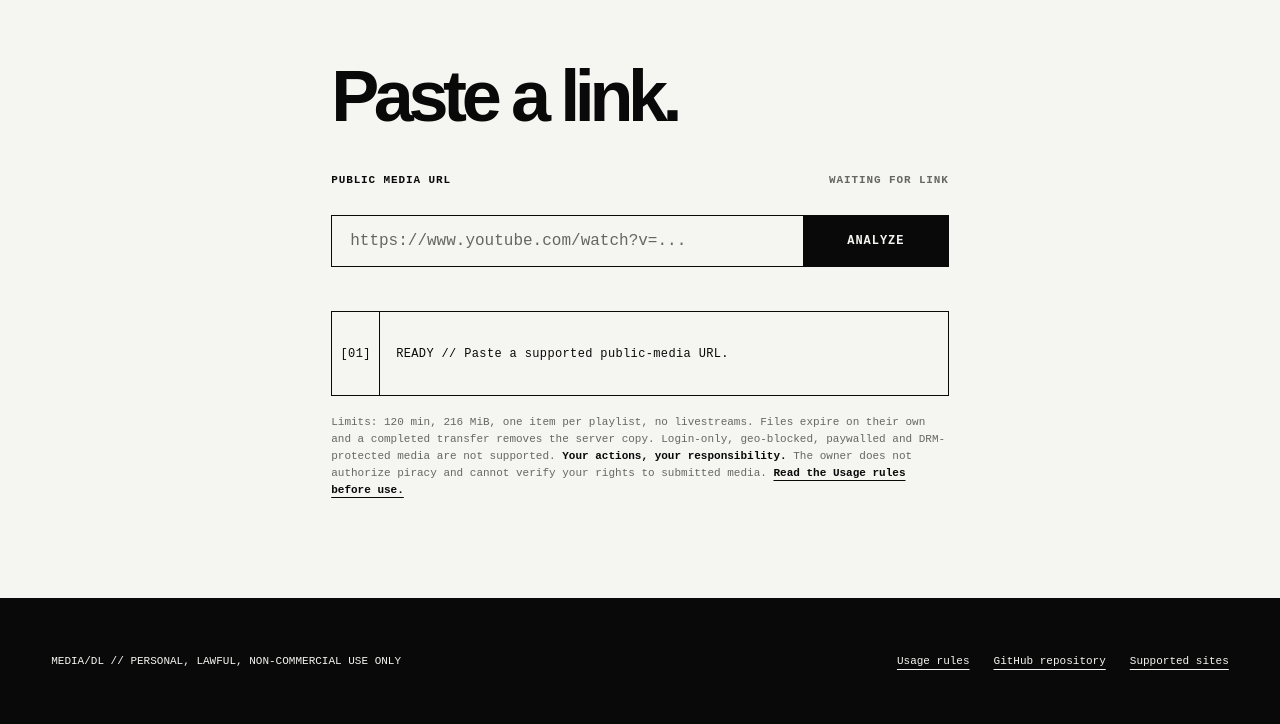
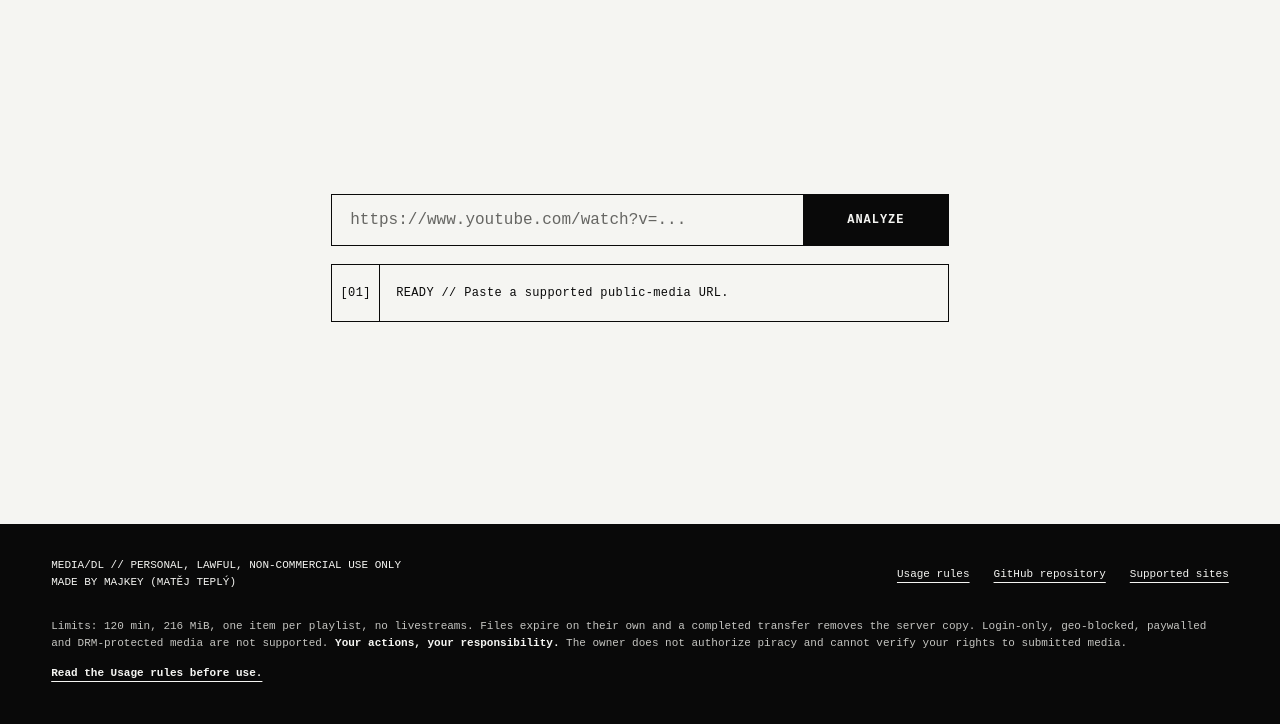
Before and after one commit to Majkey25/youtube_downloader, a Flask app: page / in a window 1280 px wide. Shown: the part 76-800 px from the top of the page. Run offline with Flask 3, Linux system fonts and the light colour scheme.

Commit message:
feat(ui): bare paste box on the main screen, light theme by default (#5)
The main screen is now the URL field and its status line, vertically centred,
and nothing else. The heading, the field label row and the usage notice are
gone from the workspace; the notice moved into the footer, where it keeps its
id so the input's aria-describedby still resolves. The label and the pending
source output stay in the DOM as visually-hidden elements so the field keeps an
accessible name and app.js keeps its bindings.

Light is now the default theme instead of following prefers-color-scheme. Dark
only applies when the visitor picks it, and that choice still persists.

Footer also credits Majkey (Matěj Teplý).

Co-authored-by: Claude Opus 5 (1M context) <noreply@anthropic.com>

```diff
--- a/static/app.js
+++ b/static/app.js
@@ -22,7 +22,6 @@ const downloadAnchor = document.getElementById('downloadAnchor');
 const themeToggle = document.getElementById('themeToggle');
 const themeLabel = document.getElementById('themeLabel');
 const themeColor = document.querySelector('meta[name="theme-color"]');
-const darkPreference = matchMedia('(prefers-color-scheme: dark)');
 const reducedMotion = matchMedia('(prefers-reduced-motion: reduce)');
 
 let savedTheme = null;
@@ -48,10 +47,8 @@ const applyTheme = (theme, persist = false) => {
     }
 };
 
-const initialTheme = savedTheme === 'light' || savedTheme === 'dark'
-    ? savedTheme
-    : darkPreference.matches ? 'dark' : 'light';
-applyTheme(initialTheme);
+// Light is the default; dark is opt-in and only sticks once chosen here.
+applyTheme(savedTheme === 'dark' ? 'dark' : 'light');
 
 const configuredApiBase = typeof APP_CONFIG === 'object' ? APP_CONFIG.apiBaseUrl : '';
 const normalizedBase = typeof configuredApiBase === 'string'
--- a/static/styles.css
+++ b/static/styles.css
@@ -69,6 +69,15 @@ a {
     display: none !important;
 }
 
+.visually-hidden {
+    position: absolute;
+    width: 1px;
+    height: 1px;
+    overflow: hidden;
+    clip-path: inset(50%);
+    white-space: nowrap;
+}
+
 .skip-link {
     position: fixed;
     z-index: 110;
@@ -138,12 +147,12 @@ a {
     margin: 0 auto;
     padding: clamp(40px, 8vh, 90px) var(--page-gutter) clamp(56px, 9vh, 110px);
     display: grid;
+    align-content: center;
     gap: 18px;
 }
 
 .section-label,
 .engine-label,
-.field-heading,
 .status-line,
 .microcopy,
 .retention-note,
@@ -158,36 +167,7 @@ a {
     letter-spacing: 0.12em;
 }
 
-h1,
 p {
-    overflow-wrap: anywhere;
-}
-
-h1 {
-    margin: 0;
-    font-size: clamp(40px, 9vw, 72px);
-    font-weight: 900;
-    letter-spacing: -0.075em;
-    line-height: 0.9;
-}
-
-.field-heading {
-    min-height: 32px;
-    display: flex;
-    align-items: start;
-    justify-content: space-between;
-    gap: 20px;
-    margin-bottom: 9px;
-    font-size: 11px;
-    font-weight: 700;
-    letter-spacing: 0.08em;
-    text-transform: uppercase;
-}
-
-.field-heading output {
-    max-width: 55%;
-    color: var(--quiet);
-    text-align: right;
     overflow-wrap: anywhere;
 }
 
@@ -476,32 +456,36 @@ select {
 
 .retention-note {
     margin: 0;
-    color: var(--quiet);
+    color: var(--inverse-quiet);
     font-size: 11px;
     line-height: 1.55;
 }
 
-.retention-note strong {
-    color: var(--ink);
+.retention-note strong,
+.retention-note a {
+    color: var(--paper);
 }
 
 .retention-note a {
-    color: var(--ink);
     font-weight: 700;
     text-underline-offset: 4px;
 }
 
 .site-footer {
-    min-height: 126px;
-    display: flex;
-    align-items: center;
-    justify-content: space-between;
-    gap: 32px;
+    display: grid;
+    gap: 22px;
     padding: 28px var(--page-gutter);
     background: var(--ink);
     color: var(--paper);
     font-size: 11px;
     line-height: 1.5;
+}
+
+.footer-main {
+    display: flex;
+    align-items: center;
+    justify-content: space-between;
+    gap: 32px;
 }
 
 .site-footer p {
@@ -600,7 +584,7 @@ select {
 
     .inspection-heading,
     .ready-block,
-    .site-footer {
+    .footer-main {
         align-items: stretch;
         flex-direction: column;
         gap: 12px;
--- a/templates/index.html
+++ b/templates/index.html
@@ -37,13 +37,9 @@
     </header>
 
     <main id="workspace">
-        <h1 id="page-title">Paste a link.</h1>
-
         <form id="inspectForm" class="inspect-form">
-            <div class="field-heading">
-                <label for="mediaUrl">Public media URL</label>
-                <output id="pendingSource" for="mediaUrl">WAITING FOR LINK</output>
-            </div>
+            <label class="visually-hidden" for="mediaUrl">Public media URL</label>
+            <output class="visually-hidden" id="pendingSource" for="mediaUrl">WAITING FOR LINK</output>
             <div class="input-row">
                 <input
                     id="mediaUrl"
@@ -116,7 +112,20 @@
                 >Download file</a>
             </div>
         </section>
+    </main>
 
+    <footer class="site-footer">
+        <div class="footer-main">
+            <p>
+                MEDIA/DL // PERSONAL, LAWFUL, NON-COMMERCIAL USE ONLY<br>
+                MADE BY MAJKEY (MATĚJ TEPLÝ)
+            </p>
+            <nav aria-label="Project links">
+                <a href="https://github.com/Majkey25/youtube_downloader/blob/main/USAGE_POLICY.md">Usage rules</a>
+                <a href="https://github.com/Majkey25/youtube_downloader">GitHub repository</a>
+                <a href="https://github.com/yt-dlp/yt-dlp/blob/master/supportedsites.md">Supported sites</a>
+            </nav>
+        </div>
         <p id="legalNote" class="retention-note">
             Limits: 120 min, 216 MiB, one item per playlist, no livestreams. Files
             expire on their own and a completed transfer removes the server copy.
@@ -125,15 +134,6 @@
             does not authorize piracy and cannot verify your rights to submitted media.
             <a href="https://github.com/Majkey25/youtube_downloader/blob/main/USAGE_POLICY.md">Read the Usage rules before use.</a>
         </p>
-    </main>
-
-    <footer class="site-footer">
-        <p>MEDIA/DL // PERSONAL, LAWFUL, NON-COMMERCIAL USE ONLY</p>
-        <nav aria-label="Project links">
-            <a href="https://github.com/Majkey25/youtube_downloader/blob/main/USAGE_POLICY.md">Usage rules</a>
-            <a href="https://github.com/Majkey25/youtube_downloader">GitHub repository</a>
-            <a href="https://github.com/yt-dlp/yt-dlp/blob/master/supportedsites.md">Supported sites</a>
-        </nav>
     </footer>
 </body>
 </html>
```
